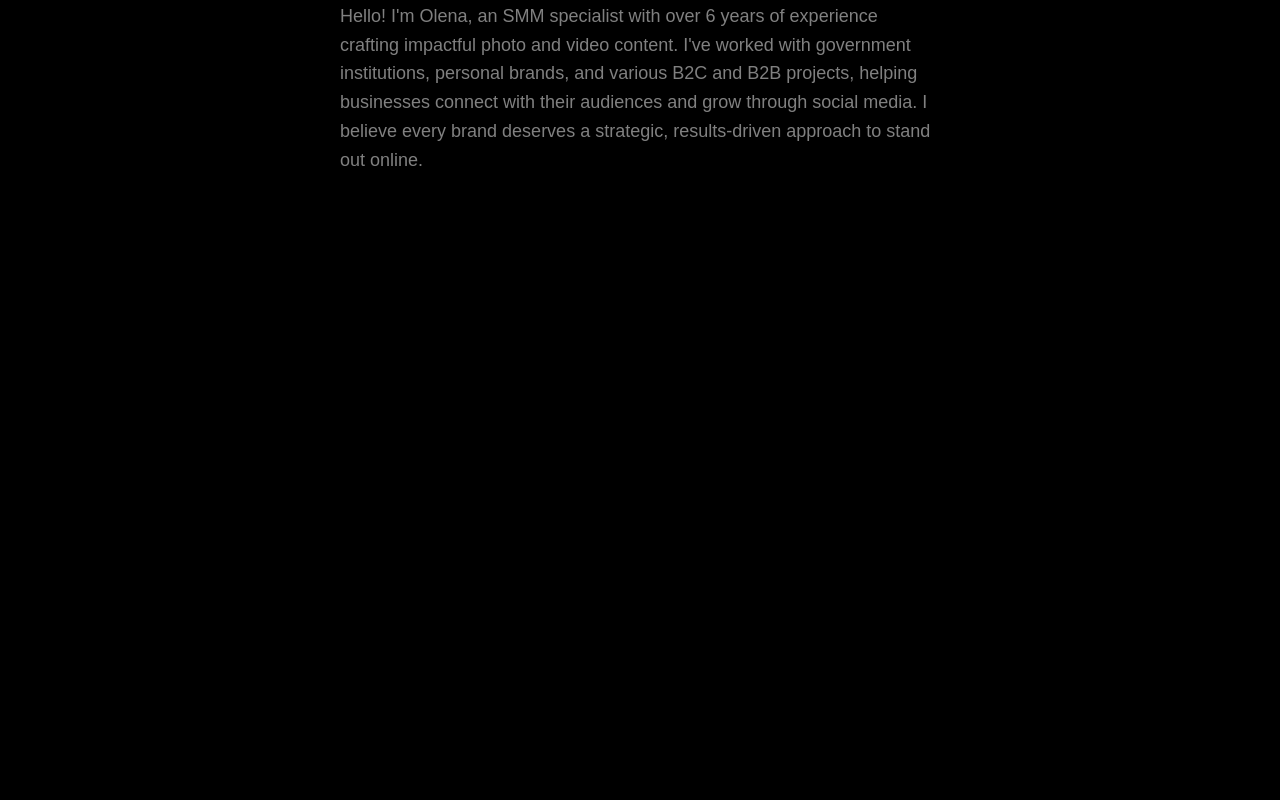
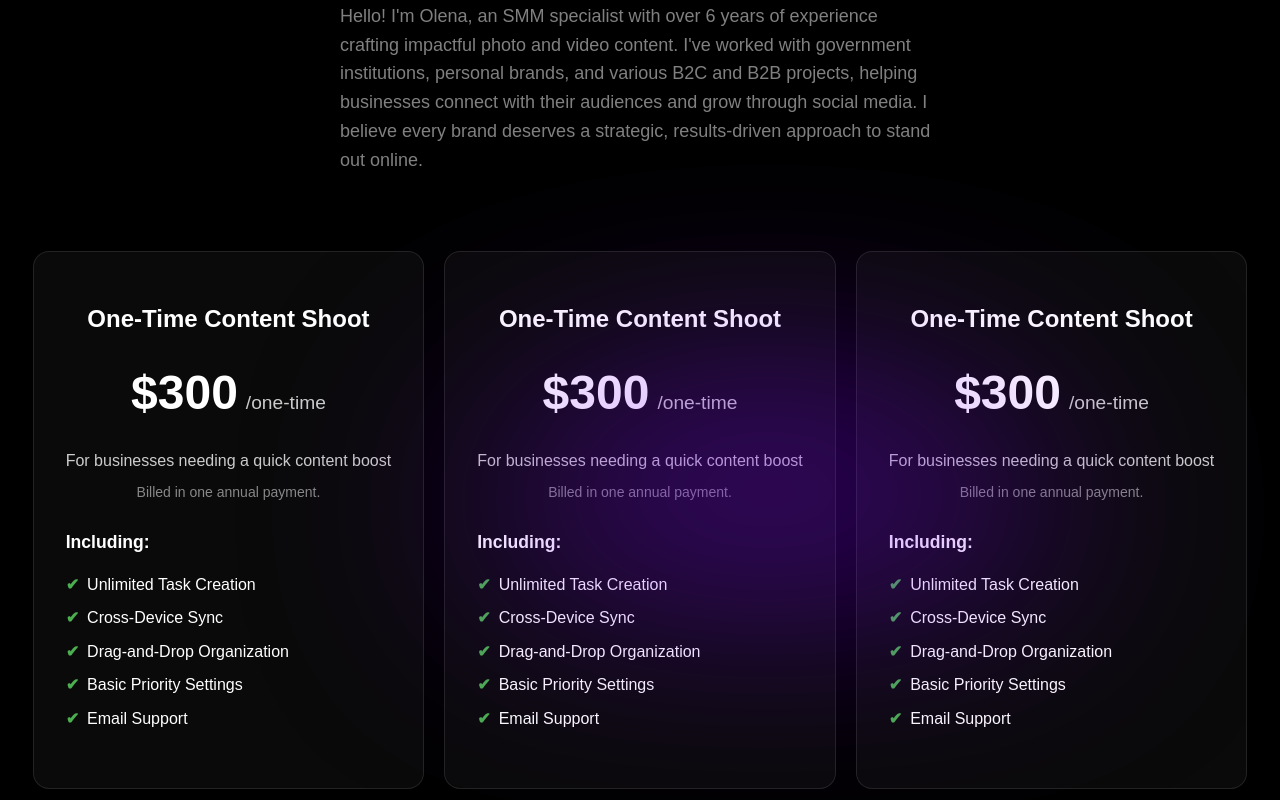
Before and after one commit to OlegUsatui/smm-agency, a Next.js app: page / in a window 1280 px wide. Shown: the part 1120-1920 px from the top of the page. Before the commit the page ends 1360 px from the top, so only its background shows below. Built offline with nearby package versions, Linux system fonts and the light colour scheme; a web font is replaced by a local one.

Commit message:
add plans

```diff
--- /dev/null
+++ b/src/components/PlanCard/PlanCard.jsx
@@ -0,0 +1,40 @@
+import React from 'react';
+import styles from './PlanCard.module.css';
+
+const PlanCard = () => {
+    return (
+        <div className={styles.planCard}>
+            <div className={styles.planCardTitle}>One-Time Content Shoot</div>
+            <div className={styles.planCardPrice}>
+                <span className={styles.planCardPriceValue}>$300</span>
+                <span className={styles.planCardPriceTerm}>/one-time</span>
+            </div>
+            <div className={styles.planCardDescription}>
+                For businesses needing a quick content boost
+            </div>
+            <div className={styles.planCardNote}>
+                Billed in one annual payment.
+            </div>
+            <div className={styles.planCardFeaturesTitle}>Including:</div>
+            <ul className={styles.planCardFeatures}>
+                <li className={styles.planCardFeature}>
+                    <span className={styles.checkIcon}>✔</span> Unlimited Task Creation
+                </li>
+                <li className={styles.planCardFeature}>
+                    <span className={styles.checkIcon}>✔</span> Cross-Device Sync
+                </li>
+                <li className={styles.planCardFeature}>
+                    <span className={styles.checkIcon}>✔</span> Drag-and-Drop Organization
+                </li>
+                <li className={styles.planCardFeature}>
+                    <span className={styles.checkIcon}>✔</span> Basic Priority Settings
+                </li>
+                <li className={styles.planCardFeature}>
+                    <span className={styles.checkIcon}>✔</span> Email Support
+                </li>
+            </ul>
+        </div>
+    );
+};
+
+export default PlanCard;
--- /dev/null
+++ b/src/components/PlanCard/PlanCard.module.css
@@ -0,0 +1,77 @@
+.planCard {
+    background: rgba(255, 255, 255, .04);
+    border-radius: 16px;
+    border: 1px solid rgba(255, 255, 255, .1);
+    color: #fff;
+    padding: 48px 32px;
+    max-width: 450px;
+    text-align: center;
+    box-shadow: 0 4px 10px rgba(0, 0, 0, 0.1);
+    margin: 0 auto;
+}
+
+.planCardTitle {
+    font-size: 1.5rem;
+    font-weight: 600;
+    margin-bottom: 16px;
+}
+
+.planCardPrice {
+    font-size: 3rem;
+    font-weight: 700;
+    display: flex;
+    justify-content: center;
+    align-items: baseline;
+    margin-bottom: 16px;
+}
+
+.planCardPriceValue {
+    color: #fff;
+}
+
+.planCardPriceTerm {
+    font-size: 1.2rem;
+    margin-left: 8px;
+    font-weight: 400;
+    color: #ccc;
+}
+
+.planCardDescription {
+    font-size: 1rem;
+    color: #ccc;
+    margin-bottom: 8px;
+}
+
+.planCardNote {
+    font-size: 0.875rem;
+    color: #888;
+    margin-bottom: 24px;
+}
+
+.planCardFeaturesTitle {
+    font-size: 1.1rem;
+    font-weight: 600;
+    margin-bottom: 16px;
+    text-align: left;
+}
+
+.planCardFeatures {
+    list-style: none;
+    padding: 0;
+    margin: 0;
+    text-align: left;
+}
+
+.planCardFeature {
+    font-size: 1rem;
+    color: #fff;
+    display: flex;
+    align-items: center;
+    margin-bottom: 8px;
+}
+
+.checkIcon {
+    margin-right: 8px;
+    color: #4caf50;
+    font-weight: bold;
+}
--- a/src/components/Plans/Plans.jsx
+++ b/src/components/Plans/Plans.jsx
@@ -0,0 +1,18 @@
+import React from 'react';
+import styles from './Plans.module.css';
+import PlanCard from "@/components/PlanCard/PlanCard";
+
+const Plans = () => {
+    return (
+        <section className={styles.plans}>
+            <ul className={styles.cardsList}>
+                <li><PlanCard></PlanCard></li>
+                <li><PlanCard></PlanCard></li>
+                <li><PlanCard></PlanCard></li>
+            </ul>
+        </section>
+
+    );
+};
+
+export default Plans;
--- a/src/components/Plans/Plans.module.css
+++ b/src/components/Plans/Plans.module.css
@@ -0,0 +1,30 @@
+.plans {
+    position: relative;
+    display: flex;
+    align-items: center;
+    flex-direction: column;
+    justify-content: center;
+    height: 70vh;
+    gap: 55px;
+}
+
+.plans::before {
+    content: '';
+    position: absolute;
+    top: 50%;
+    left: 60%;
+    transform: translate(-50%, -50%);
+    width: 600px;
+    height: 200px;
+    background: linear-gradient(180deg, rgba(128, 0, 255, 1), rgba(0, 0, 0, 0)); /* Фиолетовый градиент */
+    filter: blur(120px); /* Размытие */
+    border-radius: 50%;
+    z-index: 0;
+}
+
+.cardsList {
+    display: flex;
+    align-items: center;
+    justify-content: center;
+    gap: 20px;
+}
--- a/src/pages/index.tsx
+++ b/src/pages/index.tsx
@@ -2,6 +2,7 @@ import Head from "next/head";
 import Header from "@/components/Header/Header";
 import Hero from "@/components/Hero/Hero";
 import About from "@/components/About/About";
+import Plans from "@/components/Plans/Plans";
 
 
 export default function Home() {
@@ -21,6 +22,7 @@ export default function Home() {
             <main>
                 <Hero/>
                 <About/>
+                <Plans />
             </main>
             <footer>
 
```
